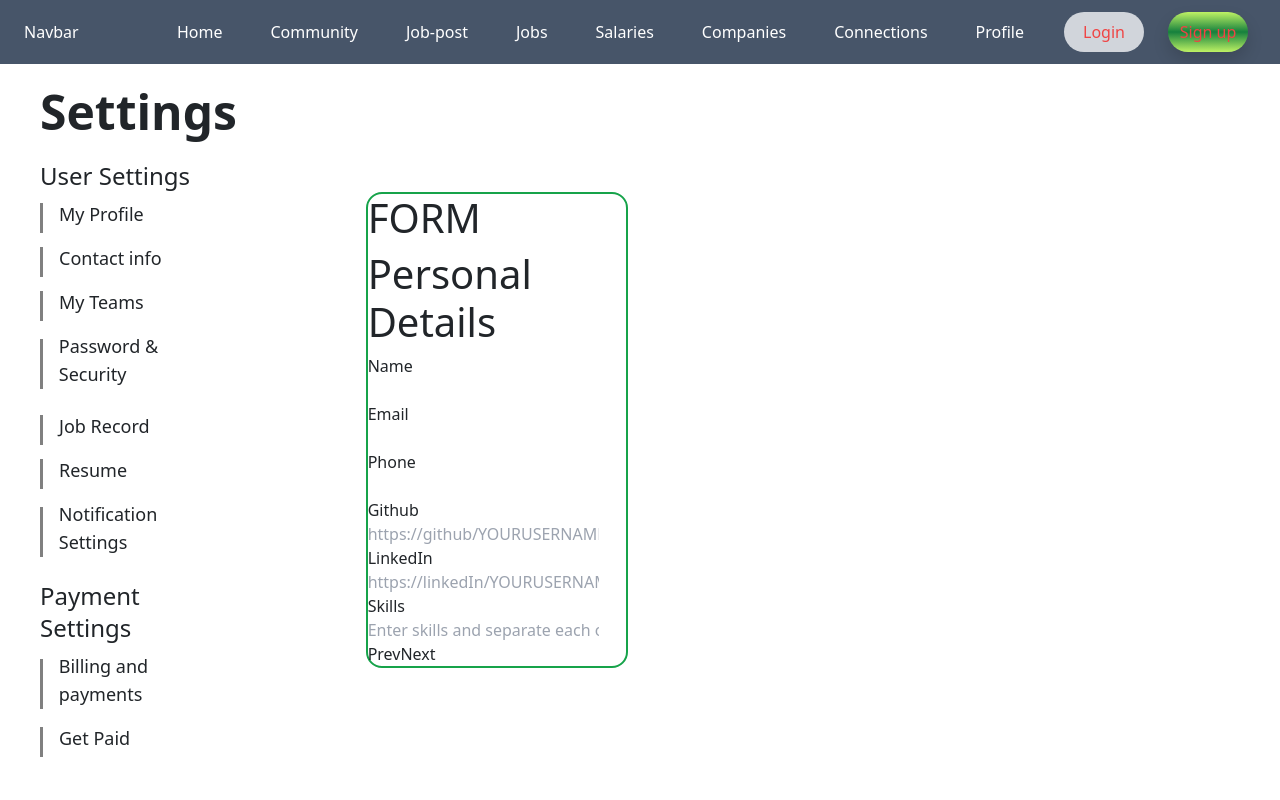
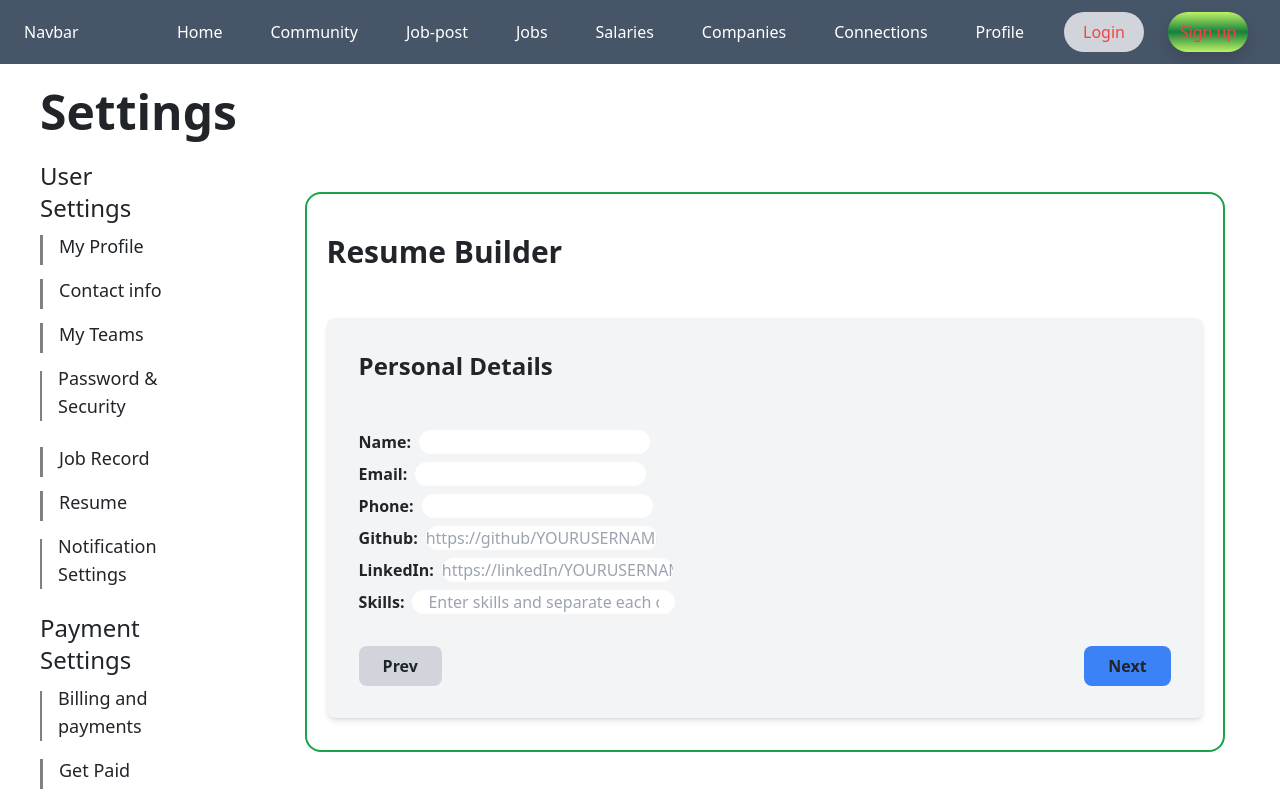
Before and after one commit to shikharpandya0487/JobCatalyst, a React (Create React App) app in the folder frontend/: page /profile in a window 1280 px wide. Both pictures are taken after a click on the element "Resume". Shown: the top 800 px of the page. Built offline with nearby package versions, Linux system fonts and the light colour scheme.

Commit message:
added css in resumepage

```diff
--- a/frontend/src/components/resume/Education.jsx
+++ b/frontend/src/components/resume/Education.jsx
@@ -4,39 +4,42 @@ const Education = ({ formData, setFormData }) => {
   return (
     <div>
       <form>
-        <div>
-          <label for="name">
-            Enter your First Institute name
+        <div className="mb-2">
+          <label for="name" className="font-semibold">
+           First Institute name:
           </label>
           <input
             type="text"
             id="name"
+            className="rounded-2xl ml-2"
             value={formData.edu1_school}
             onChange={(e) => {
               setFormData({ ...formData, edu1_school: e.target.value });
             }}
           />
         </div>
-        <div>
-          <label for="Email">
-            Year you graduated
+        <div className="mb-2">
+          <label for="Email" className="font-semibold">
+            Year you graduated:
           </label>
           <input
             type="email"
             id="Email"
+            className="rounded-2xl ml-2"
             value={formData.edu1_year}
             onChange={(e) => {
               setFormData({ ...formData, edu1_year: e.target.value });
             }}
           />
         </div>
-        <div>
-          <label for="phone">
-            Degree you pursued
+        <div className="mb-2">
+          <label for="phone" className="font-semibold">
+            Degree you pursued:
           </label>
           <input
             type="text"
             id="phone"
+            className="rounded-2xl ml-2"
             value={formData.edu1_qualificatin}
             onChange={(e) => {
               setFormData({ ...formData, edu1_qualificatin: e.target.value });
@@ -44,13 +47,14 @@ const Education = ({ formData, setFormData }) => {
           />
         </div>
 
-        <div className="col-12">
-          <label for="edu1_desc">
-            Enter a short description
+        <div className="col-12 mb-2">
+          <label for="edu1_desc" className="font-semibold">
+            Enter a short description:
           </label>
           <input
             type="text"
             id="github"
+            className="rounded-2xl ml-2"
             value={formData.edu1_desc}
             onChange={(e) => {
               setFormData({ ...formData, edu1_desc: e.target.value });
@@ -58,39 +62,42 @@ const Education = ({ formData, setFormData }) => {
           />
         </div>
         <hr />
-        <div>
-          <label for="name">
-            Enter your Second Institute name
+        <div className="mb-2">
+          <label for="name" className="font-semibold">
+            Enter your Second Institute name:
           </label>
           <input
             type="text"
             id="name"
+            className="rounded-2xl ml-2"
             value={formData.edu2_school}
             onChange={(e) => {
               setFormData({ ...formData, edu2_school: e.target.value });
             }}
           />
         </div>
-        <div>
-          <label for="Email">
-            Year you graduated from your second institute
+        <div className="mb-2">
+          <label for="Email" className="font-semibold">
+            Year you graduated from your second institute:
           </label>
           <input
             type="email"
             id="Email"
+            className="rounded-2xl ml-2"
             value={formData.edu2_year}
             onChange={(e) => {
               setFormData({ ...formData, edu2_year: e.target.value });
             }}
           />
         </div>
-        <div>
-          <label for="phone">
-            Degree you pursued
+        <div className="mb-2">
+          <label for="phone" className="font-semibold">
+            Degree you pursued:
           </label>
           <input
             type="text"
             id="phone"
+            className="rounded-2xl ml-2"
             value={formData.edu2_qualificatin}
             onChange={(e) => {
               setFormData({ ...formData, edu2_qualificatin: e.target.value });
@@ -98,13 +105,14 @@ const Education = ({ formData, setFormData }) => {
           />
         </div>
 
-        <div className="col-12">
-          <label for="edu1_desc">
-            Enter a short description
+        <div className="col-12 mb-2">
+          <label for="edu1_desc" className="font-semibold">
+            Enter a short description:
           </label>
           <input
             type="text"
             id="github"
+            className="rounded-2xl ml-2"
             value={formData.edu2_desc}
             onChange={(e) => {
               setFormData({ ...formData, edu2_desc: e.target.value });
--- a/frontend/src/components/resume/Experiences.jsx
+++ b/frontend/src/components/resume/Experiences.jsx
@@ -4,13 +4,14 @@ const Experiences = ({ formData, setFormData }) => {
   return (
     <div>
       <form>
-        <div>
-          <label for="name">
+        <div className="mb-2">
+          <label for="name" className="font-semibold">
             Enter your first company name you worked for
           </label>
           <input
             type="text"
             id="name"
+            className="rounded-2xl ml-2"
             value={formData.exp1_org}
             onChange={(e) => {
               setFormData({ ...formData, exp1_org: e.target.value });
@@ -18,39 +19,42 @@ const Experiences = ({ formData, setFormData }) => {
           />
         </div>
 
-        <div>
-          <label for="phone">
+        <div className="mb-2">
+          <label for="phone" className="font-semibold">
             What was your designation?
           </label>
           <input
             type="text"
             id="phone"
+            className="rounded-2xl ml-2"
             value={formData.exp1_pos}
             onChange={(e) => {
               setFormData({ ...formData, exp1_pos: e.target.value });
             }}
           />
         </div>
-        <div>
-          <label for="Email">
+        <div className="mb-2">
+          <label for="Email" className="font-semibold">
             How many years you worked there for?
           </label>
           <input
             type="email"
             id="Email"
+            className="rounded-2xl ml-2"
             value={formData.exp1_dur}
             onChange={(e) => {
               setFormData({ ...formData, exp1_dur: e.target.value });
             }}
           />
         </div>
-        <div className="col-12">
-          <label for="edu1_desc">
+        <div className="col-12 mb-2">
+          <label for="edu1_desc" className="font-semibold">
             Tell us about your job description
           </label>
           <input
             type="text"
             id="github"
+            className="rounded-2xl ml-2"
             value={formData.exp1_desc}
             onChange={(e) => {
               setFormData({ ...formData, exp1_desc: e.target.value });
@@ -58,39 +62,42 @@ const Experiences = ({ formData, setFormData }) => {
           />
         </div>
         <hr />
-        <div>
-          <label for="name">
+        <div className="mb-2">
+          <label for="name" className="font-semibold">
             Enter your Second company name
           </label>
           <input
             type="text"
             id="name"
+            className="rounded-2xl ml-2"
             value={formData.exp2_org}
             onChange={(e) => {
               setFormData({ ...formData, exp2_org: e.target.value });
             }}
           />
         </div>
-        <div>
-          <label for="Email">
+        <div className="mb-2">
+          <label for="Email" className="font-semibold">
             What was your designation?
           </label>
           <input
             type="email"
             id="Email"
+            className="rounded-2xl ml-2"
             value={formData.exp2_pos}
             onChange={(e) => {
               setFormData({ ...formData, exp2_pos: e.target.value });
             }}
           />
         </div>
-        <div>
-          <label for="phone">
+        <div className="mb-2">
+          <label for="phone" className="font-semibold">
             How many years you worked there?
           </label>
           <input
             type="text"
             id="phone"
+            className="rounded-2xl ml-2"
             value={formData.exp2_dur}
             onChange={(e) => {
               setFormData({ ...formData, exp2_dur: e.target.value });
@@ -98,13 +105,14 @@ const Experiences = ({ formData, setFormData }) => {
           />
         </div>
 
-        <div className="col-12">
-          <label for="edu1_desc">
+        <div className="col-12 mb-2">
+          <label for="edu1_desc" className="font-semibold">
             Tell us about your job description
           </label>
           <input
             type="text"
             id="github"
+            className="rounded-2xl ml-2"
             value={formData.exp2_desc}
             onChange={(e) => {
               setFormData({ ...formData, exp2_desc: e.target.value });
--- a/frontend/src/components/resume/Extras.jsx
+++ b/frontend/src/components/resume/Extras.jsx
@@ -4,14 +4,15 @@ const Extras = ({ formData, setFormData }) => {
   return (
     <div>
       <form>
-        <h3>Languages you can speak:</h3>
+        <h4>Languages you can speak</h4>
         <div>
-          <label for="name">
-            Languages
+          <label for="name" className="font-semibold mt-2">
+            Languages:
           </label>
           <input
             type="text"
             id="name"
+            className="rounded-2xl ml-2"
             value={formData.extra_1}
             onChange={(e) => {
               setFormData({ ...formData, extra_1: e.target.value });
@@ -20,14 +21,15 @@ const Extras = ({ formData, setFormData }) => {
         </div>
 
         <hr />
-        <h3>Things you like to do:</h3>
+        <h4>Things you like to do:</h4>
         <div>
-          <label for="name">
-            Hobbies
+          <label for="name" className="font-semibold mt-2">
+            Hobbies:
           </label>
           <input
             type="text"
             id="name"
+            className="rounded-2xl ml-2"
             value={formData.extra_2}
             onChange={(e) => {
               setFormData({ ...formData, extra_2: e.target.value });
--- a/frontend/src/components/resume/Form.jsx
+++ b/frontend/src/components/resume/Form.jsx
@@ -1,61 +1,60 @@
-import React ,{useState} from 'react'
-import Education from "./Education";
-import Experiences from "./Experiences";
-import PersonalDetails from "./Personaldetails";
-import Project from "./Project";
-import Extras from "./Extras";
-import axios from "axios";
-import { saveAs } from "file-saver";
-import Success from "./Success";
+import React, { useState } from 'react';
+import Education from './Education';
+import Experiences from './Experiences';
+import PersonalDetails from './Personaldetails';
+import Project from './Project';
+import Extras from './Extras';
+import axios from 'axios';
+import { saveAs } from 'file-saver';
+import Success from './Success';
 
 const Form = () => {
-
   const [success, setSuccess] = useState(false);
   const [formData, setFormData] = useState({
-        name: "",
-        email: "",
-        phone: "",
-        linkedin: "",
-        github: "",
-        skills: "",
+    name: '',
+    email: '',
+    phone: '',
+    linkedin: '',
+    github: '',
+    skills: '',
 
-        exp1_org: "",
-        exp1_pos: "",
-        exp1_desc: "",
-        exp1_dur: "",
-        exp2_org: "",
-        exp2_pos: "",
-        exp2_des: "",
-        exp2_dur: "",
+    exp1_org: '',
+    exp1_pos: '',
+    exp1_desc: '',
+    exp1_dur: '',
+    exp2_org: '',
+    exp2_pos: '',
+    exp2_des: '',
+    exp2_dur: '',
 
-        proj1_title: "",
-        proj1_link: "",
-        proj1_desc: "",
-        proj2_title: "",
-        proj2_link: "",
-        proj2_desc: "",
+    proj1_title: '',
+    proj1_link: '',
+    proj1_desc: '',
+    proj2_title: '',
+    proj2_link: '',
+    proj2_desc: '',
 
-        edu1_school: "",
-        edu1_year: "",
-        edu1_qualification: "",
-        edu1_desc: "",
-        edu2_school: "",
-        edu2_year: "",
-        edu2_qualification: "",
-        edu2_desc: "",
+    edu1_school: '',
+    edu1_year: '',
+    edu1_qualification: '',
+    edu1_desc: '',
+    edu2_school: '',
+    edu2_year: '',
+    edu2_qualification: '',
+    edu2_desc: '',
 
-        extra_1: "",
-        extra_2: "",
+    extra_1: '',
+    extra_2: '',
   });
 
   const [page, setPage] = useState(0);
 
   const FormTitle = [
-        "Personal Details",
-        "Education",
-        "Experience",
-        "Projects",
-        "Extras",
+    'Personal Details',
+    'Education',
+    'Experience',
+    'Projects',
+    'Extras',
   ];
 
   const PageDisplay = () => {
@@ -76,48 +75,54 @@ const Form = () => {
     if (page === FormTitle.length - 1) {
       try {
         //Create PDF
-            await axios.post("http://localhost:5000/api/resume/create-pdf", formData);
+        await axios.post('http://localhost:5000/api/resume/create-pdf', formData);
         //Fetch the PDF
-            const response = await axios.get("http://localhost:5000/api/resume/fetch-pdf", {
-              responseType: "blob",
+        const response = await axios.get('http://localhost:5000/api/resume/fetch-pdf', {
+          responseType: 'blob',
         });
         //Process and save the PDF
         const pdfBlob = new Blob([response.data], {
-              type: "application/pdf",
+          type: 'application/pdf',
         });
         setSuccess(response.status === 200);
-            saveAs(pdfBlob, "Resume.pdf");
+        saveAs(pdfBlob, 'Resume.pdf');
       } catch (error) {
-            console.error("Error creating or downloading PDF:", error);
+        console.error('Error creating or downloading PDF:', error);
       }
     } else {
-          setPage((currPage) => currPage + 1);
+      setPage(currPage => currPage + 1);
     }
-
   };
 
   return (
-    <div>
-       <h1>FORM</h1>
-        <div>
-          <h1>{FormTitle[page]}</h1>
+    <div className="container mx-auto mt-10 mb-8 " style={{width:"900px"}}>
+      <h1 className="text-3xl font-semibold mb-5">Resume Builder</h1>
+      <div className="bg-gray-100 p-8 rounded-lg shadow-md">
+        <h1 className="text-2xl font-semibold mb-5">{FormTitle[page]}</h1>
         <div>{PageDisplay()}</div>
+        <div className="flex justify-between mt-8">
           <button
-            disabled={page===0}
-            onClick={()=>{
-              setPage((currPage)=>currPage-1)
-            }}
+            className={`px-4 py-2 rounded-lg font-semibold ${
+              page === 0 ? 'bg-gray-300 cursor-not-allowed' : 'bg-blue-500 hover:bg-blue-600'
+            }`}
+            disabled={page === 0}
+            onClick={() => setPage(currPage => currPage - 1)}
           >
             Prev
           </button>
-          <button onClick={(page) => createPdf(page)}>
-            {page === FormTitle.length - 1 ? "Download Pdf" : "Next"}
+          <button
+            className={`px-4 py-2 rounded-lg font-semibold ${
+              page === FormTitle.length - 1 ? 'bg-green-500 hover:bg-green-600' : 'bg-blue-500 hover:bg-blue-600'
+            }`}
+            onClick={() => createPdf(page)}
+          >
+            {page === FormTitle.length - 1 ? 'Download Pdf' : 'Next'}
           </button>
+        </div>
       </div>
       {success && <Success />}
     </div>
+  );
+};
 
-  )
-}
-
-export default Form
+export default Form;
--- a/frontend/src/components/resume/Personaldetails.jsx
+++ b/frontend/src/components/resume/Personaldetails.jsx
@@ -4,53 +4,57 @@ const PersonalDetails = ({ formData, setFormData }) => {
   return (
     <div>
       <form>
-        <div>
-          <label for="name">
-            Name
+        <div className="mb-2">
+          <label for="name" className="font-semibold">
+            Name:
           </label>
           <input
             type="text"
             id="name"
+            className="rounded-2xl ml-2"
             value={formData.name}
             onChange={(e) => {
               setFormData({ ...formData, name: e.target.value });
             }}
           />
         </div>
-        <div>
-          <label for="Email">
-            Email
+        <div className="mb-2">
+          <label for="Email" className="font-semibold">
+            Email:
           </label>
           <input
             type="email"
             id="Email"
             value={formData.email}
+            className="rounded-2xl ml-2"
             onChange={(e) => {
               setFormData({ ...formData, email: e.target.value });
             }}
           />
         </div>
-        <div>
-          <label for="phone">
-            Phone
+        <div className="mb-2">
+          <label for="phone" className="font-semibold">
+            Phone:
           </label>
           <input
             type="text"
             id="phone"
             value={formData.phone}
+            className="rounded-2xl ml-2"
             onChange={(e) => {
               setFormData({ ...formData, phone: e.target.value });
             }}
           />
         </div>
 
-        <div className="col-12">
-          <label for="github">
-            Github
+        <div className="col-12 mb-2">
+          <label for="github" className="font-semibold">
+            Github:
           </label>
           <input
             type="text"
             id="github"
+            className="rounded-2xl ml-2"
             placeholder="https://github/YOURUSERNAME"
             value={formData.github}
             onChange={(e) => {
@@ -58,13 +62,14 @@ const PersonalDetails = ({ formData, setFormData }) => {
             }}
           />
         </div>
-        <div className="col-12">
-          <label for="LinkedIn">
-            LinkedIn
+        <div className="col-12 mb-2">
+          <label for="LinkedIn" className="font-semibold">
+            LinkedIn:
           </label>
           <input
             type="text"
             id="LinkedIn"
+            className="rounded-2xl ml-2"
             placeholder="https://linkedIn/YOURUSERNAME"
             value={formData.linkedin}
             onChange={(e) => {
@@ -72,13 +77,14 @@ const PersonalDetails = ({ formData, setFormData }) => {
             }}
           />
         </div>
-        <div className="col-12">
-          <label for="Skills">
-            Skills
+        <div className="col-12 mb-2">
+          <label for="Skills" className="font-semibold">
+            Skills:
           </label>
           <input
             type="text"
             id="Skills"
+            className="rounded-2xl ml-2 px-3"
             placeholder="Enter skills and separate each of them with a comma "
             value={formData.skills}
             onChange={(e) => {
--- a/frontend/src/components/resume/Project.jsx
+++ b/frontend/src/components/resume/Project.jsx
@@ -4,13 +4,14 @@ const Project = ({ formData, setFormData }) => {
   return (
     <div>
       <form>
-        <div>
-          <label for="name">
-            Name of project
+        <div className="mb-2">
+          <label for="name" className="font-semibold">
+            Name of project:
           </label>
           <input
             type="text"
             id="name"
+            className="rounded-2xl ml-2"
             value={formData.proj1_title}
             onChange={(e) => {
               setFormData({ ...formData, proj1_title: e.target.value });
@@ -18,26 +19,28 @@ const Project = ({ formData, setFormData }) => {
           />
         </div>
 
-        <div>
-          <label for="phone">
-            Link to project
+        <div className="mb-2">
+          <label for="phone" className="font-semibold">
+            Link to project:
           </label>
           <input
             type="text"
             id="phone"
+            className="rounded-2xl ml-2"
             value={formData.proj1_link}
             onChange={(e) => {
               setFormData({ ...formData, proj1_link: e.target.value });
             }}
           />
         </div>
-        <div className="col-12">
-          <label for="edu1_desc">
-            Description about project
+        <div className="col-12 mb-2">
+          <label for="edu1_desc" className="font-semibold">
+            Description about project:
           </label>
           <input
             type="text"
             id="github"
+            className="rounded-2xl ml-2"
             value={formData.proj1_desc}
             onChange={(e) => {
               setFormData({ ...formData, proj1_desc: e.target.value });
@@ -45,26 +48,28 @@ const Project = ({ formData, setFormData }) => {
           />
         </div>
         <hr />
-        <div>
-          <label for="name">
+        <div className="mb-2">
+          <label for="name" className="font-semibold">
             Enter your Second Project Name
           </label>
           <input
             type="text"
             id="name"
+            className="rounded-2xl ml-2"
             value={formData.proj2_title}
             onChange={(e) => {
               setFormData({ ...formData, proj2_title: e.target.value });
             }}
           />
         </div>
-        <div>
-          <label for="Email">
+        <div className="mb-2">
+          <label for="Email" className="font-semibold">
             Link of second project
           </label>
           <input
             type="email"
             id="Email"
+            className="rounded-2xl ml-2"
             value={formData.proj2_link}
             onChange={(e) => {
               setFormData({ ...formData, proj2_link: e.target.value });
@@ -72,13 +77,14 @@ const Project = ({ formData, setFormData }) => {
           />
         </div>
 
-        <div className="col-12">
-          <label for="edu1_desc">
+        <div className="col-12 mb-2">
+          <label for="edu1_desc" className="font-semibold">
             Description
           </label>
           <input
             type="text"
             id="github"
+            className="rounded-2xl ml-2"
             value={formData.proj2_desc}
             onChange={(e) => {
               setFormData({ ...formData, proj2_desc: e.target.value });
```
Also changed, not shown: 2 other files (tests, documents, lock files or other folders). Lines whose indentation alone changed are shown as unchanged.
